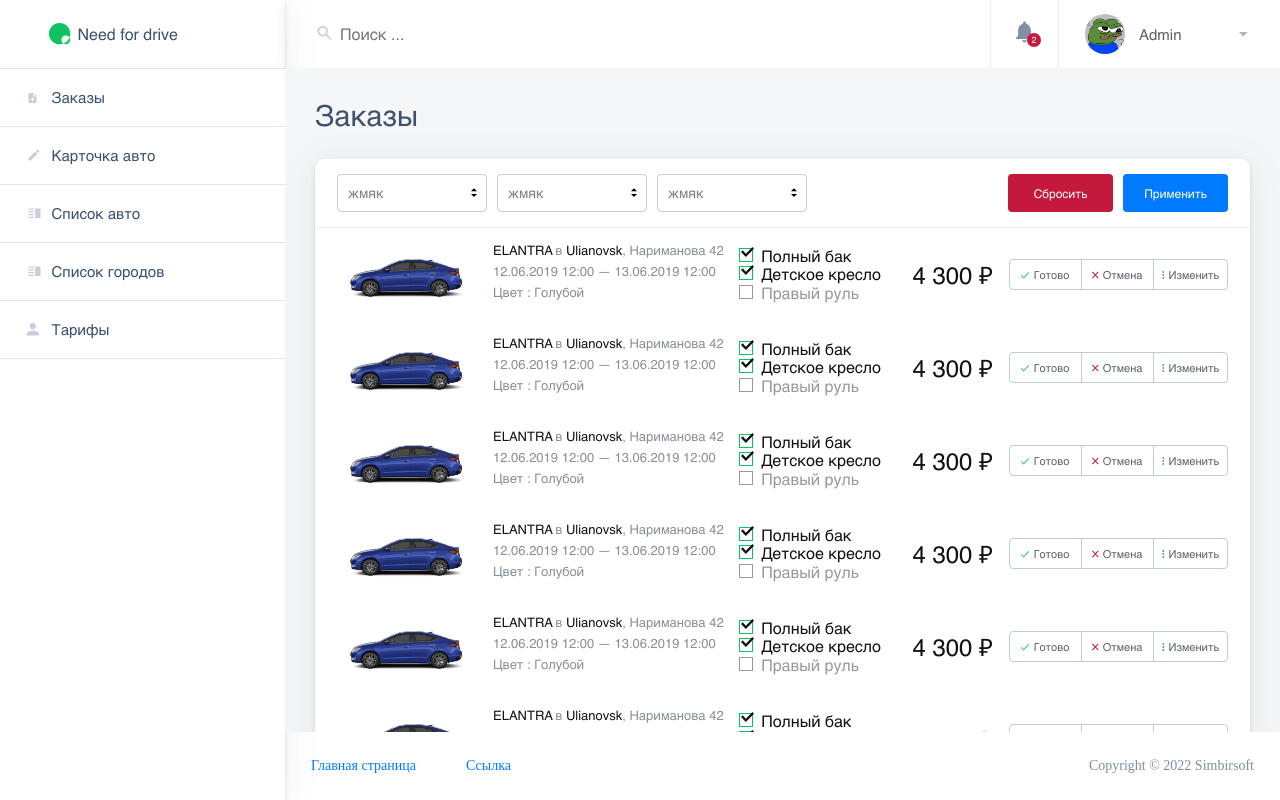
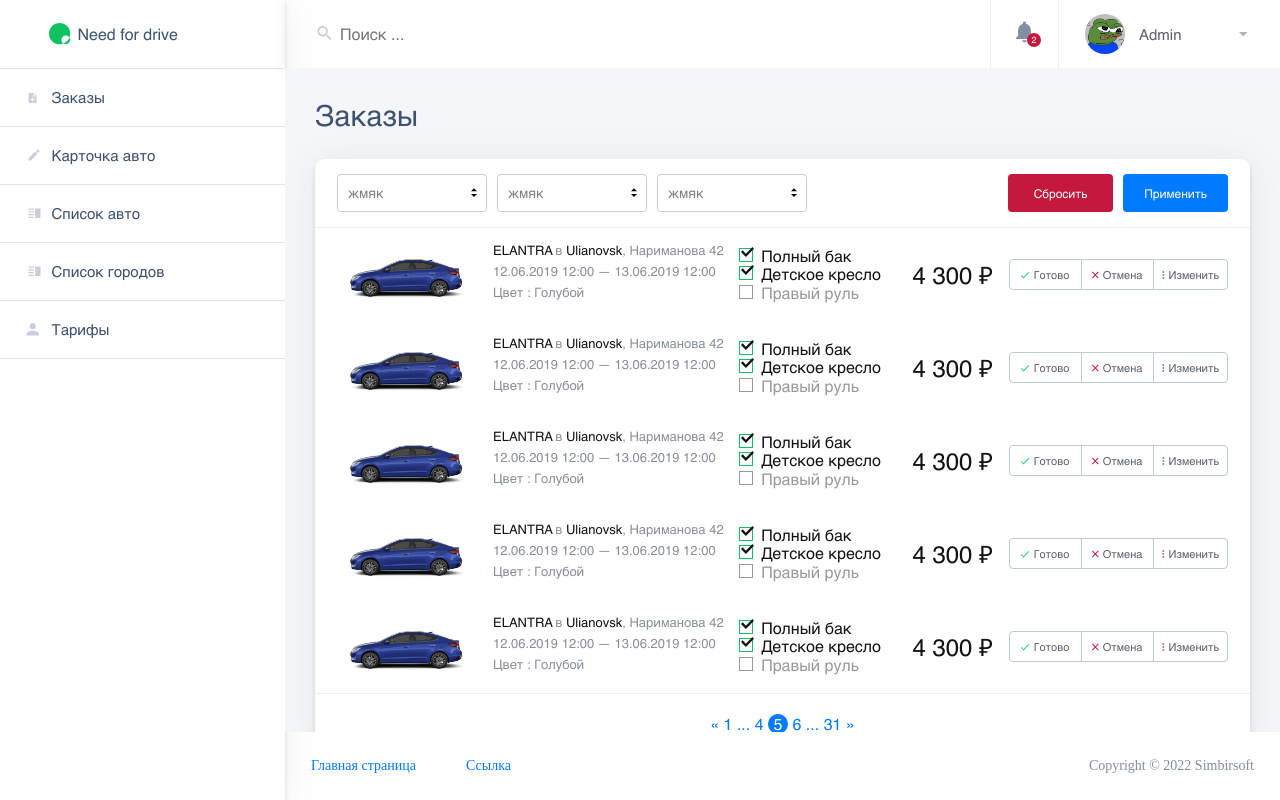
Before and after one commit to GerasimovArtemiy/need_for_drive_Admin, a React (Create React App) app: page /need_for_drive_Admin/admin/order in a window 1280 px wide. Built offline with nearby package versions, Linux system fonts and the light colour scheme; a web font is replaced by a local one.

Commit message:
v08 complete

```diff
--- a/src/components/AdminTabs/OrderTab/OrderTab.module.scss
+++ b/src/components/AdminTabs/OrderTab/OrderTab.module.scss
@@ -86,3 +86,17 @@
         background: #c4183c;
     }
 }
+.pagination {
+    border-top: 1px solid $color-light-gray;
+    padding: 20px;
+    color: $color-blue;
+    text-align: center;
+    & span {
+        display: inline-block;
+        border: 1px solid $color-blue;
+        border-radius: 50%;
+        width: 18px;
+        color: white;
+        background: $color-blue;
+    }
+}
--- a/src/components/AdminTabs/OrderTab/OrderTab.tsx
+++ b/src/components/AdminTabs/OrderTab/OrderTab.tsx
@@ -26,9 +26,9 @@ const OrderTab: React.FC = () => {
                 <OrderItem />
                 <OrderItem />
                 <OrderItem />
-                <OrderItem />
-                <OrderItem />
-                <OrderItem />
+                <div className={cl.pagination}>
+                    « 1 ... 4 <span>5</span> 6 ... 31 »
+                </div>
             </div>
         </section>
     )
```
